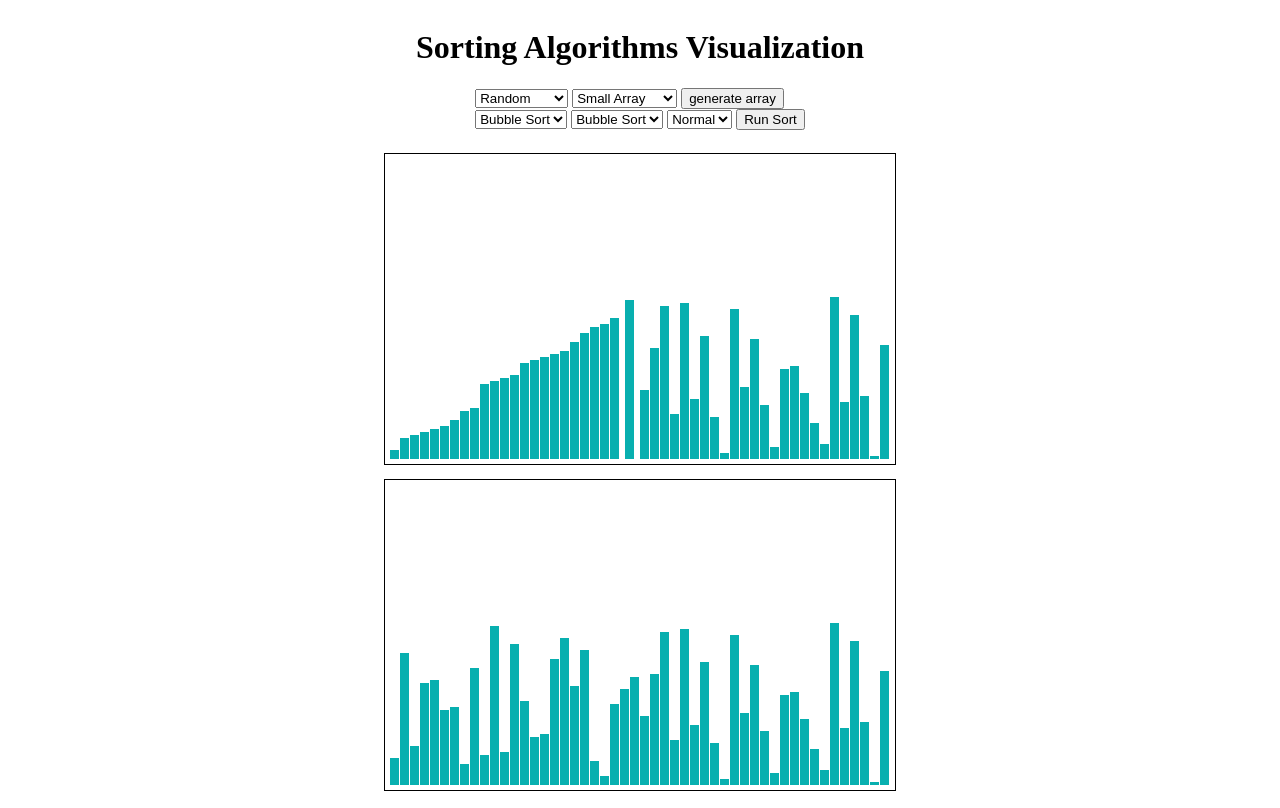
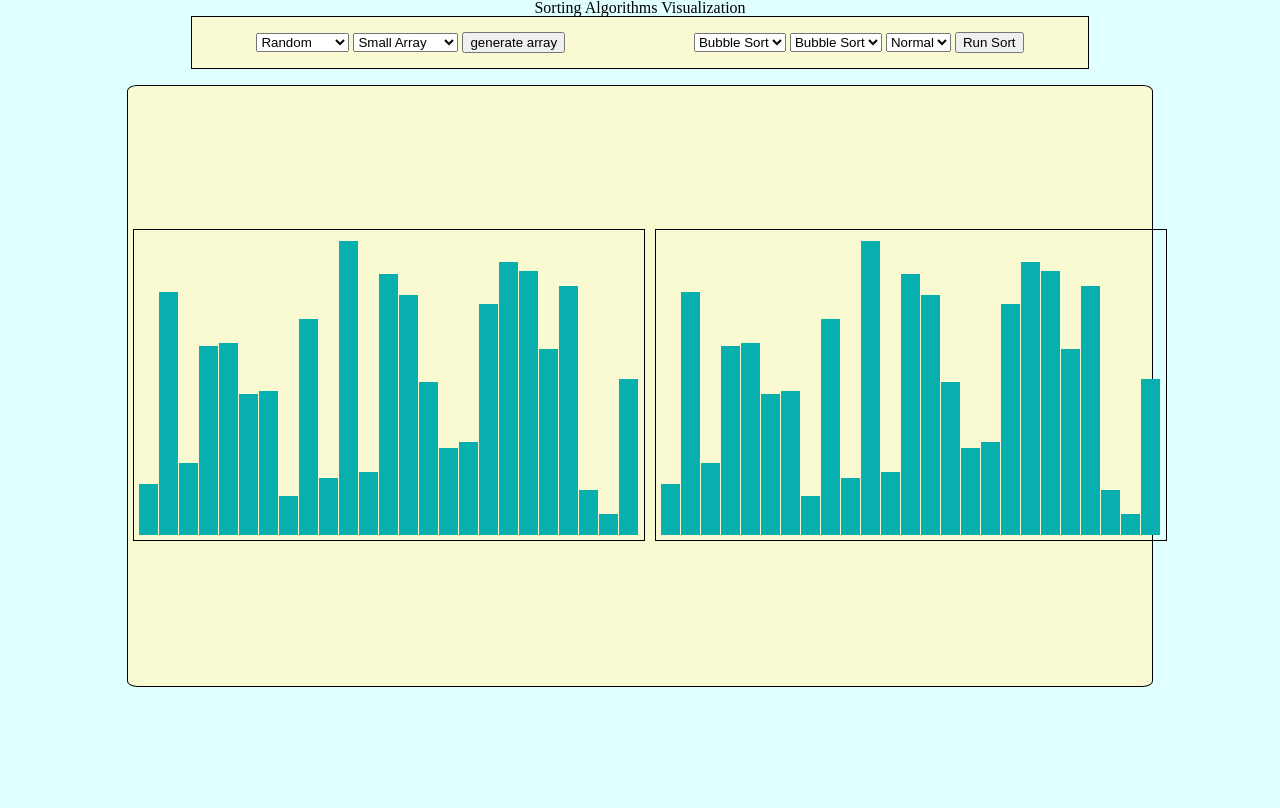
Before and after one commit to AlexD89/SortingAlgosVisualization, a website built with webpack: page index.html in a window 1280 px wide. Built offline with nearby package versions, Linux system fonts and the light colour scheme.

Commit message:
Added reset.css, working on visula for page

```diff
--- a/index.html
+++ b/index.html
@@ -41,7 +41,7 @@
                 <!-- <option selected disabled>--  Graph 1  --</option> -->
                 <option value="bubble-sort" selected>Bubble Sort</option>
                 <option value="quick-sort">Quick Sort</option>
-                <option value="quick-sort">Merge Sort</option>
+                <option value="merge-sort">Merge Sort</option>
             </select>
             <select id="graph2Algo">
                 <!-- <option selected disabled>--  Graph 2  --</option> -->
@@ -59,12 +59,15 @@
             <input type="submit" value="Run Sort">
         </form>
 
+        <!-- <button id="stop">STOP</button> -->
+
     </div>
 
     <br>
-
-    <div id="graph1"></div>
-    <div id="graph2"></div>
+    <div class = "graph-view">
+        <div id="graph1"></div>
+        <div id="graph2"></div>
+    </div>
 
 </body>
 
--- a/src/index.js
+++ b/src/index.js
@@ -4,15 +4,18 @@
 
 document.addEventListener("DOMContentLoaded", () => {
 
-    let data = utils.generateRandomArray(50,55);
+    let data = utils.generateRandomArray(25,101);
+
+    let speed = 200;
 
     const width = "500px";
     const height = "300px";
 
+
     const graph1 = d3.select("#graph1").append("svg")
-                .attr("height", height)
-                .attr("width", width)
-                .attr("style", "border: 1px solid black");
+    .attr("height", height)
+    .attr("width", width)
+    .attr("style", "border: 1px solid black");
 
     const graph2 = d3.select("#graph2").append("svg")
                 .attr("height", height)
@@ -49,12 +52,12 @@
     algoForm.addEventListener("submit", (e) => {
         e.preventDefault();
 
-        let speed = document.getElementById("speed");
-        if(speed.value === "slow") {
+        let speedButton = document.getElementById("speed");
+        if (speedButton.value === "slow") {
             speed = 200;
-        } else if (speed.value === "normal") {
+        } else if (speedButton.value === "normal") {
             speed = 100;
-        } else if (speed.value === "fast") {
+        } else if (speedButton.value === "fast") {
             speed = 10;
         }
 
@@ -70,12 +73,16 @@
             algos.bubbleSort(graph1,speed,data1);
         } else if (sortingAlgo1.value === "quick-sort") {
             algos.quickSort(graph1, speed, data1);
+        } else if (sortingAlgo1.value === "merge-sort") {
+            algos.mergeSort(graph1, graph1.selectAll('rect'), speed);
         }
 
         if(sortingAlgo2.value === "bubble-sort") {
             algos.bubbleSort(graph2,speed,data2);
         } else if (sortingAlgo2.value === "quick-sort") {
             algos.quickSort(graph2, speed, data2);
+        } else if (sortingAlgo2.value === "merge-sort") {
+            algos.mergeSort(graph2, graph2.selectAll('rect'), speed);
         }
 
         //setting main data back to result of both sorts
@@ -87,68 +94,4 @@
 
 
 
-    const bars = graph1.selectAll('rect');
-    const mid = Math.floor(bars.size() / 2);
-    let left = bars.filter(function(d,i) {return i < mid});
-    let right = bars.filter(function(d,i) {return i >= mid});
-
-
-    async function merge(graph, left, right, lr){
-        let speed = 100;
-
-        let leftBar = graph.select(smallestIdx(left));
-        let rightBar = graph.select(smallestIdx(right));
-
-        while (left.size() !== 0 && right.size() !== 0){
-
-
-            if (parseInt(leftBar.data()) > parseInt(rightBar.data())){
-                await algos.QSswapper(graph,leftBar, rightBar, speed)
-                right = right.filter(function(d,i) {return d > smallestVal(right)});
-                if (right.size() > 0) rightBar = graph.select(smallestIdx(right));
-            } else {
-                left = left.filter(function(d,i) {return d > smallestVal(left)});
-                if (left.size() > 0) leftBar = graph.select(smallestIdx(left));
-            }
-
-        }
-        return lr;
-    }
-
-
-    async function mergeSort(bars){
-        if (bars.size() <= 1){
-            return bars;
-        }
-        const mid = Math.floor(bars.size() / 2);
-        let left = bars.filter(function(d,i) {return i < mid});
-        let right = bars.filter(function(d,i) {return i >= mid});
-        return await merge(graph1, await mergeSort(left), await mergeSort(right), bars).then(x => {
-            return x;
-        });
-    }
-
-
-    mergeSort(bars);
-
-    function smallestIdx(bars){
-        const idxArr = [];
-        bars.each(function(d,i){
-            const bar = (bars.filter(function(d,j){return i === j}))
-            const idx = parseInt(bar.attr("class").slice(9));
-            idxArr.push(idx);
-        });
-        const idx = Math.min(...idxArr);
-        return ".bar-" + idx;
-    }
-
-    function smallestVal(bars){
-        const valArr = [];
-        bars.each(function(d1,i){
-            const bar = (bars.filter(function(d2,i) { return d1 === d2}))
-            valArr.push(parseInt(bar.data()));
-        })
-        return Math.min(...valArr);
-    }
-
 });
--- a/src/index.scss
+++ b/src/index.scss
@@ -1,3 +1,5 @@
+@import "./styles/reset.css";
+
 .bars {
     fill: rgb(8, 175, 175);
 }
@@ -16,4 +18,25 @@
     display: flex;
     flex-direction: column;
     align-items: center;
+    background-color: lightcyan;
 }
+
+.graph-view {
+    background-color: lightgoldenrodyellow;
+    border: 1px black solid;
+    border-radius: 1%;
+    width: 80%;
+    height: 600px;
+    display: flex;
+    align-items: center;
+    justify-content: space-around;
+}
+
+.controls {
+    background-color: lightgoldenrodyellow;
+    border: 1px solid black;
+    width: 70%;
+    padding: 15px 0 15px 0;
+    display: flex;
+    justify-content: space-around;
+}
--- a/src/scripts/sorting_algorithms.js
+++ b/src/scripts/sorting_algorithms.js
@@ -83,4 +83,63 @@
     await quickSort(graph, speed, data, pivotIdx + 1, endIdx);
 }
 
-export { swapper, bubbleSort, quickSort, QSswapper }
+            // ---- Merge Sort ---- //
+
+//passing graph.selection as bars
+
+async function merge(left, right, graph, selection, speed) {
+
+    let leftBar = graph.select(smallestIdx(left));
+    let rightBar = graph.select(smallestIdx(right));
+
+    while (left.size() !== 0 && right.size() !== 0) {
+
+
+        if (parseInt(leftBar.data()) > parseInt(rightBar.data())) {
+            await QSswapper(graph, leftBar, rightBar, speed)
+            right = right.filter(function (d, i) { return d > smallestVal(right) });
+            if (right.size() > 0) rightBar = graph.select(smallestIdx(right));
+        } else {
+            left = left.filter(function (d, i) { return d > smallestVal(left) });
+            if (left.size() > 0) leftBar = graph.select(smallestIdx(left));
+        }
+
+    }
+    return selection;
+}
+
+
+async function mergeSort(graph, bars, speed) {
+    if (bars.size() <= 1) {
+        return bars;
+    }
+    const mid = Math.floor(bars.size() / 2);
+    const left = bars.filter(function (d, i) { return i < mid });
+    const right = bars.filter(function (d, i) { return i >= mid });
+    return await merge(await mergeSort(graph, left, speed), await mergeSort(graph, right, speed), graph, bars, speed).then(x => {
+        return x;
+    });
+}
+
+function smallestIdx(bars) {
+    const idxArr = [];
+    bars.each(function (d, i) {
+        const bar = (bars.filter(function (d, j) { return i === j }))
+        const idx = parseInt(bar.attr("class").slice(9));
+        idxArr.push(idx);
+    });
+    const idx = Math.min(...idxArr);
+    return ".bar-" + idx;
+}
+
+function smallestVal(bars) {
+    const valArr = [];
+    bars.each(function (d1, i) {
+        const bar = (bars.filter(function (d2, i) { return d1 === d2 }))
+        valArr.push(parseInt(bar.data()));
+    })
+    return Math.min(...valArr);
+}
+
+
+export { swapper, bubbleSort, quickSort, QSswapper, mergeSort }
--- /dev/null
+++ b/src/styles/reset.css
@@ -0,0 +1,48 @@
+/* http://meyerweb.com/eric/tools/css/reset/
+   v2.0 | 20110126
+   License: none (public domain)
+*/
+
+html, body, div, span, applet, object, iframe,
+h1, h2, h3, h4, h5, h6, p, blockquote, pre,
+a, abbr, acronym, address, big, cite, code,
+del, dfn, em, img, ins, kbd, q, s, samp,
+small, strike, strong, sub, sup, tt, var,
+b, u, i, center,
+dl, dt, dd, ol, ul, li,
+fieldset, form, label, legend,
+table, caption, tbody, tfoot, thead, tr, th, td,
+article, aside, canvas, details, embed,
+figure, figcaption, footer, header, hgroup,
+menu, nav, output, ruby, section, summary,
+time, mark, audio, video {
+	margin: 0;
+	padding: 0;
+	border: 0;
+	font-size: 100%;
+	font: inherit;
+	vertical-align: baseline;
+}
+/* HTML5 display-role reset for older browsers */
+article, aside, details, figcaption, figure,
+footer, header, hgroup, menu, nav, section {
+	display: block;
+}
+body {
+	line-height: 1;
+}
+ol, ul {
+	list-style: none;
+}
+blockquote, q {
+	quotes: none;
+}
+blockquote:before, blockquote:after,
+q:before, q:after {
+	content: '';
+	content: none;
+}
+table {
+	border-collapse: collapse;
+	border-spacing: 0;
+}
```
Also changed, not shown: dist/main.css, dist/main.js.
